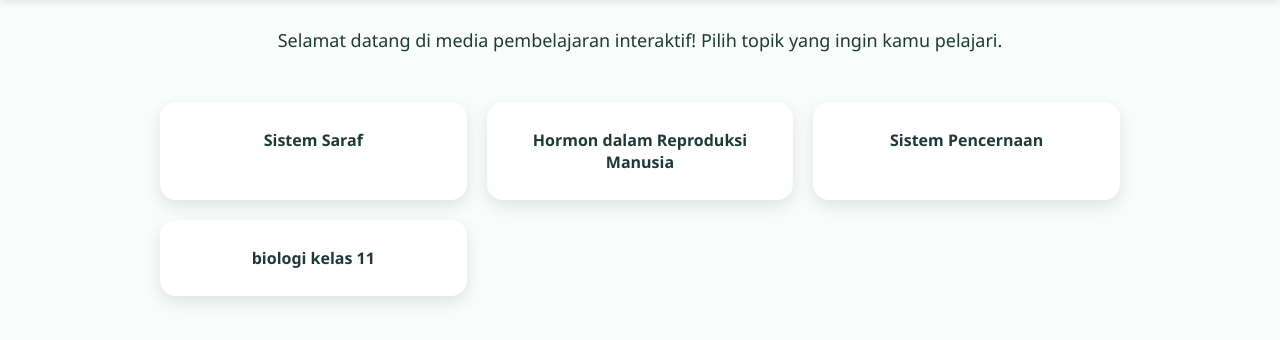
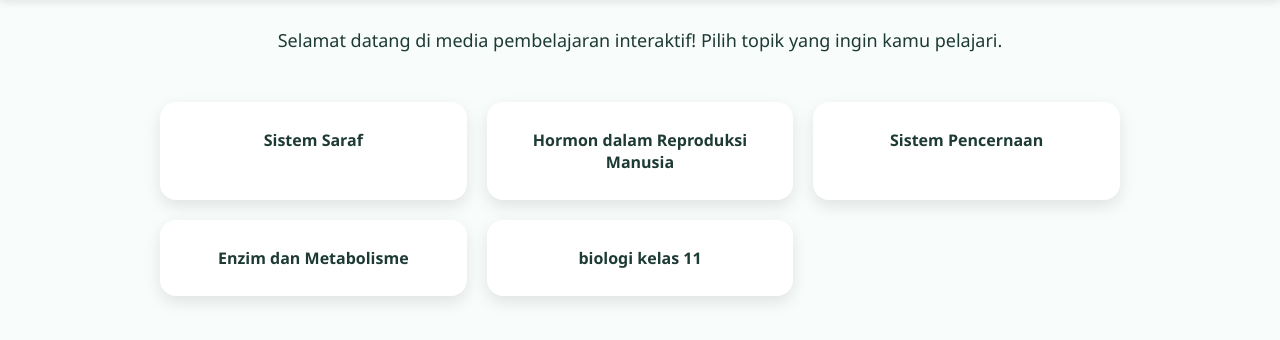
Before and after one commit to KebunIlmu/biologi-sma, a plain HTML site: page index.html in a window 1280 px wide. Shown: the part 92-432 px from the top of the page. Drawn offline with Linux system fonts and the light colour scheme.

Commit message:
Update index.html

```diff
--- a/index.html
+++ b/index.html
@@ -198,6 +198,7 @@
     <a href="Sistem Saraf.html" class="card">Sistem Saraf</a>
     <a href=" Hormon dalam Reproduksi Manusia.html" class="card"> Hormon dalam Reproduksi Manusia</a>
     <a href="Sistem Pencernaan.html" class="card">Sistem Pencernaan</a>
+    <a href="Enzim dan Metabolisme.html" class="card">Enzim dan Metabolisme</a>
     <a href="biologi kelas 11.html" class="card">biologi kelas 11</a>
 
   </div>
```
